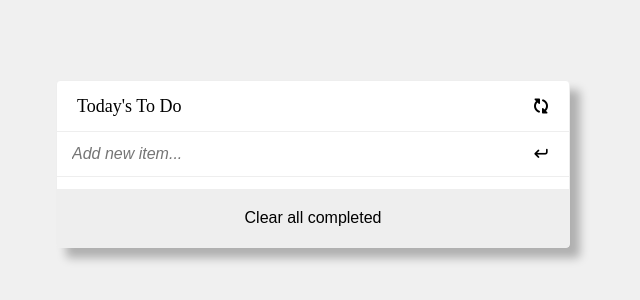
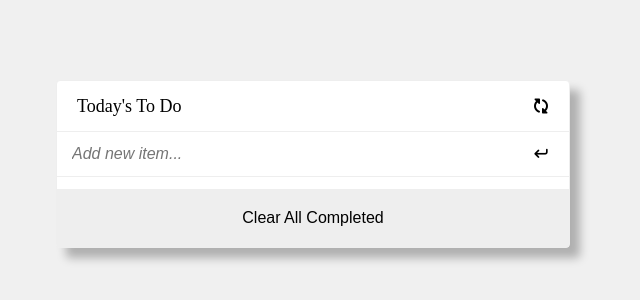
Before and after one commit to jossi30/To-Do-List, a website built with webpack: page src/index.html in a window 1280 px wide. Shown: the part 236-536 px from the top of the page, 327-967 px from the left. Built offline with nearby package versions, Linux system fonts and the light colour scheme.

Commit message:
modified the function of the project by adding modules

```diff
--- a/src/index.html
+++ b/src/index.html
@@ -29,7 +29,7 @@
           </button>
         </div>
         <ul class="todo-container"></ul>
-        <button class="clear-all-btn">Clear all completed</button>
+        <button class="clear-all-btn">Clear All Completed</button>
       </section>
     </main>
   </body>
```
Also changed, not shown: dist/index.html, dist/main.js.
